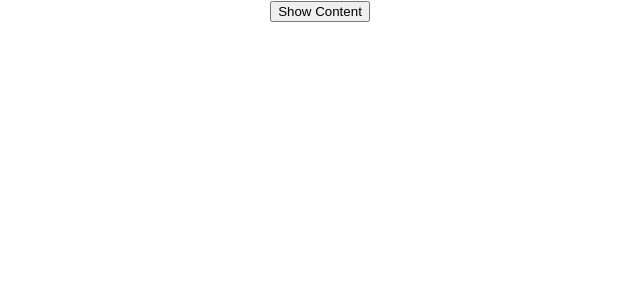
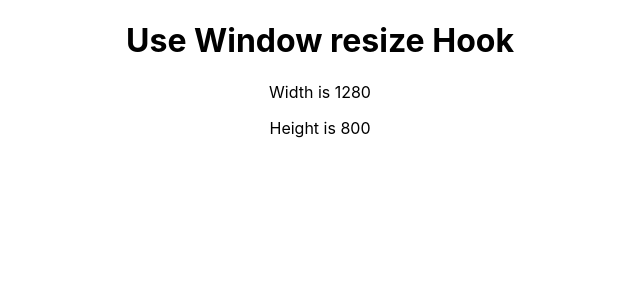
Before and after one commit to TatyanaMolchanova/ReactApps, a React (Create React App) app: page / in a window 1280 px wide. Shown: the top 300 px of the page, without its empty margins (320-960 px from the left). Built offline with nearby package versions, Linux system fonts and the light colour scheme.

Commit message:
window resize

```diff
--- a/src/App.js
+++ b/src/App.js
@@ -18,6 +18,7 @@
 import FeatureFlags from "./components/feature-flag";
 import UseFetchHookTest from "./components/use-fetch/test";
 import UseOnClickOutsideTest from "./components/use-outside-click/test";
+import UseWindowResizeTest from "./components/use-window-resize/test";
 
 function App() {
   return (
@@ -40,7 +41,10 @@
     {/*    <FeatureFlags />*/}
     {/*</FeatureFlagGlobalState>*/}
     {/*<UseFetchHookTest />*/}
-    <UseOnClickOutsideTest />
+    {/*<UseOnClickOutsideTest />*/}
+      <UseWindowResizeTest />
+
+
     </div>
   );
 }
--- /dev/null
+++ b/src/components/use-window-resize/index.jsx
@@ -0,0 +1,28 @@
+import {useLayoutEffect, useState} from "react";
+
+
+export default function useWindowResize() {
+    const [windowSize, setWindowSize] = useState({
+        width: 0,
+        height: 0,
+    })
+
+    const handleResize = () => {
+        setWindowSize({
+            width: window.innerWidth,
+            height: window.innerHeight,
+        })
+    }
+
+    useLayoutEffect(() => {
+        handleResize()
+
+        window.addEventListener('resize', handleResize)
+
+        return () => {
+            window.removeEventListener('resize', handleResize)
+        }
+    }, [])
+
+    return windowSize;
+}
--- /dev/null
+++ b/src/components/use-window-resize/test.jsx
@@ -0,0 +1,15 @@
+import useWindowResize from "./index";
+
+
+export default function UseWindowResizeTest() {
+
+    const windowSize = useWindowResize();
+    const {width, height} = windowSize;
+    return (
+        <div>
+            <h1>Use Window resize Hook</h1>
+            <p>Width is {width}</p>
+            <p>Height is {height}</p>
+        </div>
+    )
+}
```
